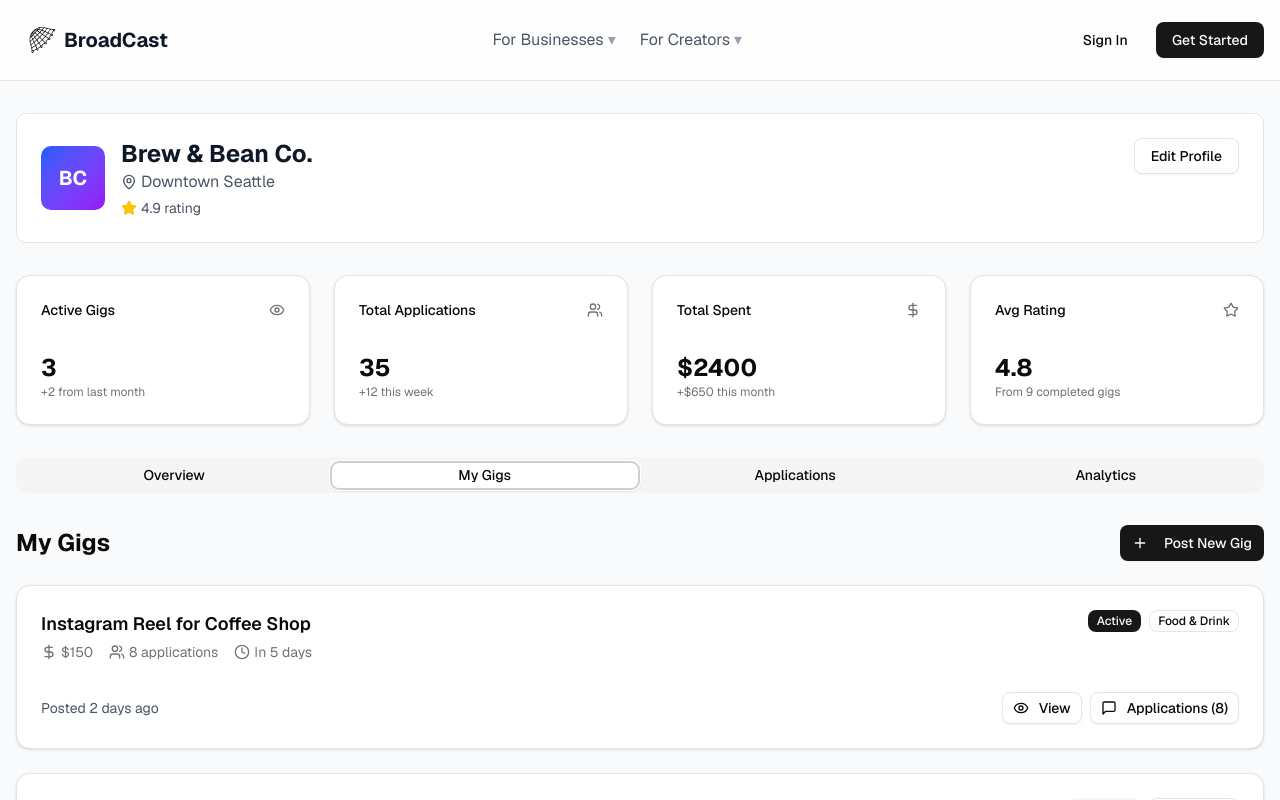
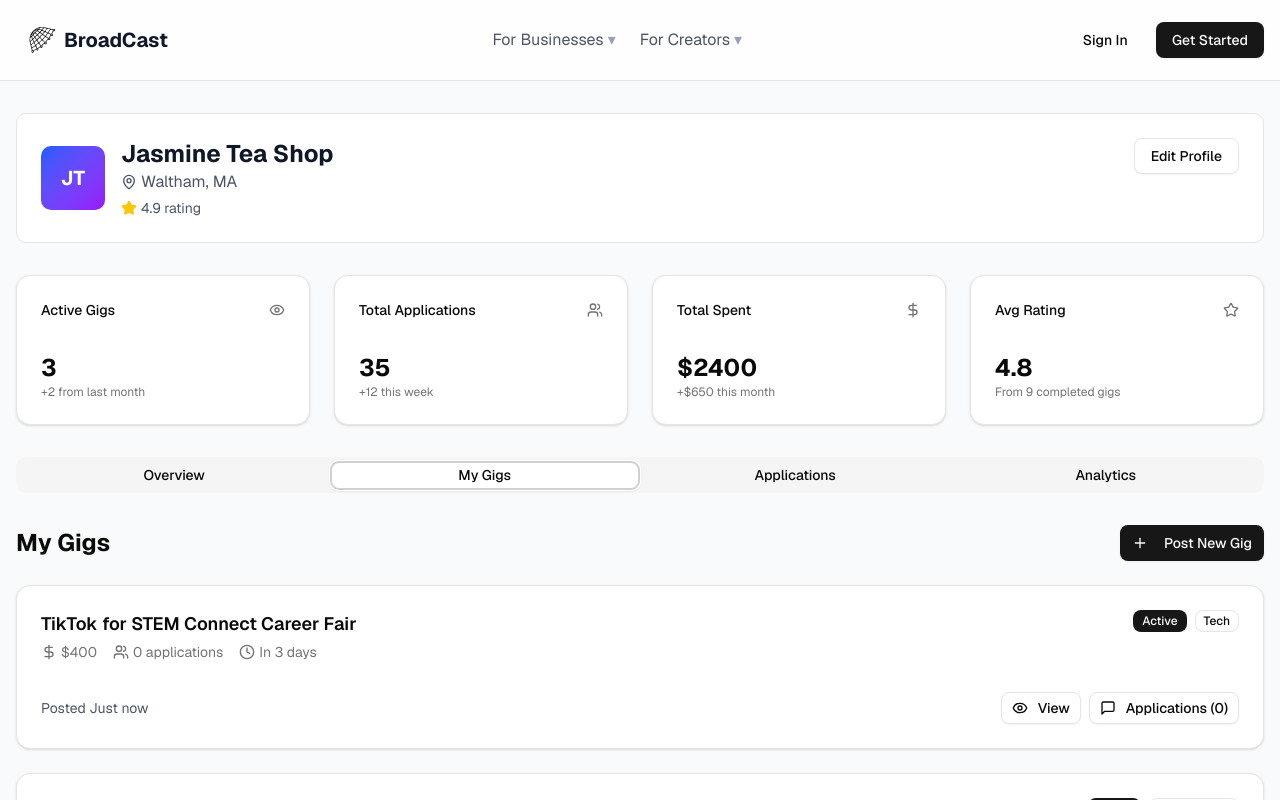
Before and after one commit to zachszeto/SASE-Hack-2025, a Next.js app: page /business/dashboard in a window 1280 px wide. Both pictures are taken after a click on the tab "My Gigs". Shown: the top 800 px of the page. Built offline with nearby package versions, Linux system fonts and the light colour scheme.

Commit message:
dashboard

```diff
--- a/app/business/dashboard/page.tsx
+++ b/app/business/dashboard/page.tsx
@@ -24,8 +24,8 @@ import Link from "next/link"
 
 // Mock data for business dashboard
 const mockBusinessData = {
-  name: "Brew & Bean Co.",
-  location: "Downtown Seattle",
+  name: "Jasmine Tea Shop",
+  location: "Waltham, MA",
   rating: 4.9,
   totalGigs: 12,
   activeGigs: 3,
@@ -36,8 +36,18 @@ const mockBusinessData = {
 
 const mockActiveGigs = [
   {
+    id: 999,
+    title: "TikTok for STEM Connect Career Fair",
+    budget: 400,
+    applications: 0,
+    status: "active",
+    posted: "Just now",
+    deadline: "In 3 days",
+    category: "Tech",
+  },
+  {
     id: 1,
-    title: "Instagram Reel for Coffee Shop",
+    title: "Instagram Reel for Tea Shop",
     budget: 150,
     applications: 8,
     status: "active",
@@ -87,7 +97,7 @@ const mockApplications = [
   {
     id: 2,
     gigId: 1,
-    gigTitle: "Instagram Reel for Coffee Shop",
+    gigTitle: "Instagram Reel for Tea Shop",
     creator: {
       name: "Mike Chen",
       avatar: "/placeholder.svg?height=40&width=40",
@@ -96,7 +106,7 @@ const mockApplications = [
       specialties: ["Food Photography", "Reels"],
     },
     proposal:
-      "Hi! I'm a local food content creator and would love to feature your coffee shop. Check out my portfolio for similar work.",
+      "Hi! I'm a local food content creator and would love to feature your tea shop. Check out my portfolio for similar work.",
     appliedDate: "2 days ago",
     status: "pending",
   },
@@ -130,7 +140,7 @@ export default function BusinessDashboard() {
           <div className="flex items-start justify-between">
             <div className="flex items-center gap-4">
               <div className="w-16 h-16 bg-gradient-to-br from-blue-600 to-purple-600 rounded-lg flex items-center justify-center">
-                <span className="text-white font-bold text-xl">BC</span>
+                <span className="text-white font-bold text-xl">JT</span>
               </div>
               <div>
                 <h1 className="text-2xl font-bold text-gray-900">{mockBusinessData.name}</h1>
@@ -217,7 +227,7 @@ export default function BusinessDashboard() {
                     </Link>
                   </Button>
                   <Button variant="outline" className="h-20 flex flex-col gap-2 bg-transparent" asChild>
-                    <Link href="/marketplace">
+                    <Link href="/creators">
                       <Users className="w-6 h-6" />
                       Browse Creators
                     </Link>
@@ -244,7 +254,7 @@ export default function BusinessDashboard() {
                     <div className="w-2 h-2 bg-blue-600 rounded-full"></div>
                     <div className="flex-1">
                       <p className="text-sm font-medium">New application received</p>
-                      <p className="text-xs text-gray-600">Sarah Johnson applied to "Instagram Reel for Coffee Shop"</p>
+                      <p className="text-xs text-gray-600">Sarah Johnson applied to "Instagram Reel for Tea Shop"</p>
                     </div>
                     <span className="text-xs text-gray-500">2 hours ago</span>
                   </div>
@@ -252,7 +262,7 @@ export default function BusinessDashboard() {
                     <div className="w-2 h-2 bg-green-600 rounded-full"></div>
                     <div className="flex-1">
                       <p className="text-sm font-medium">Gig completed</p>
-                      <p className="text-xs text-gray-600">Emma Rodriguez completed "Product Photos for New Menu"</p>
+                      <p className="text-xs text-gray-600">Emma Rodriguez completed "Product Photos for New Dessert"</p>
                     </div>
                     <span className="text-xs text-gray-500">1 day ago</span>
                   </div>
@@ -273,7 +283,7 @@ export default function BusinessDashboard() {
             <div className="flex items-center justify-between">
               <h2 className="text-2xl font-bold">My Gigs</h2>
               <Button asChild>
-                <Link href="/business/post-gig">
+                <Link href="/business">
                   <Plus className="w-4 h-4 mr-2" />
                   Post New Gig
                 </Link>
--- a/app/marketplace/page.tsx
+++ b/app/marketplace/page.tsx
@@ -267,18 +267,17 @@ const mockGigs = [
   },
 ]
 
-// Extra hidden gig
 const extraGig = {
   id: 999,
-  title: "Special Campaign Video",
-  location: "San Francisco, CA",
+  title: "TikTok for STEM Connect Career Fair",
+  location: "Waltham, MA",
   category: "Tech",
   description:
     "Participate in an exclusive product launch video campaign. Limited spots available for talented content creators.",
-  businessRating: 5.0,
+  businessRating: 4.9,
   reward: "$400",
   type: "Cash",
   deliverables: "1 Video",
-  timeline: "1 week",
+  timeline: "3 days",
   urgent: true,
 }
```
